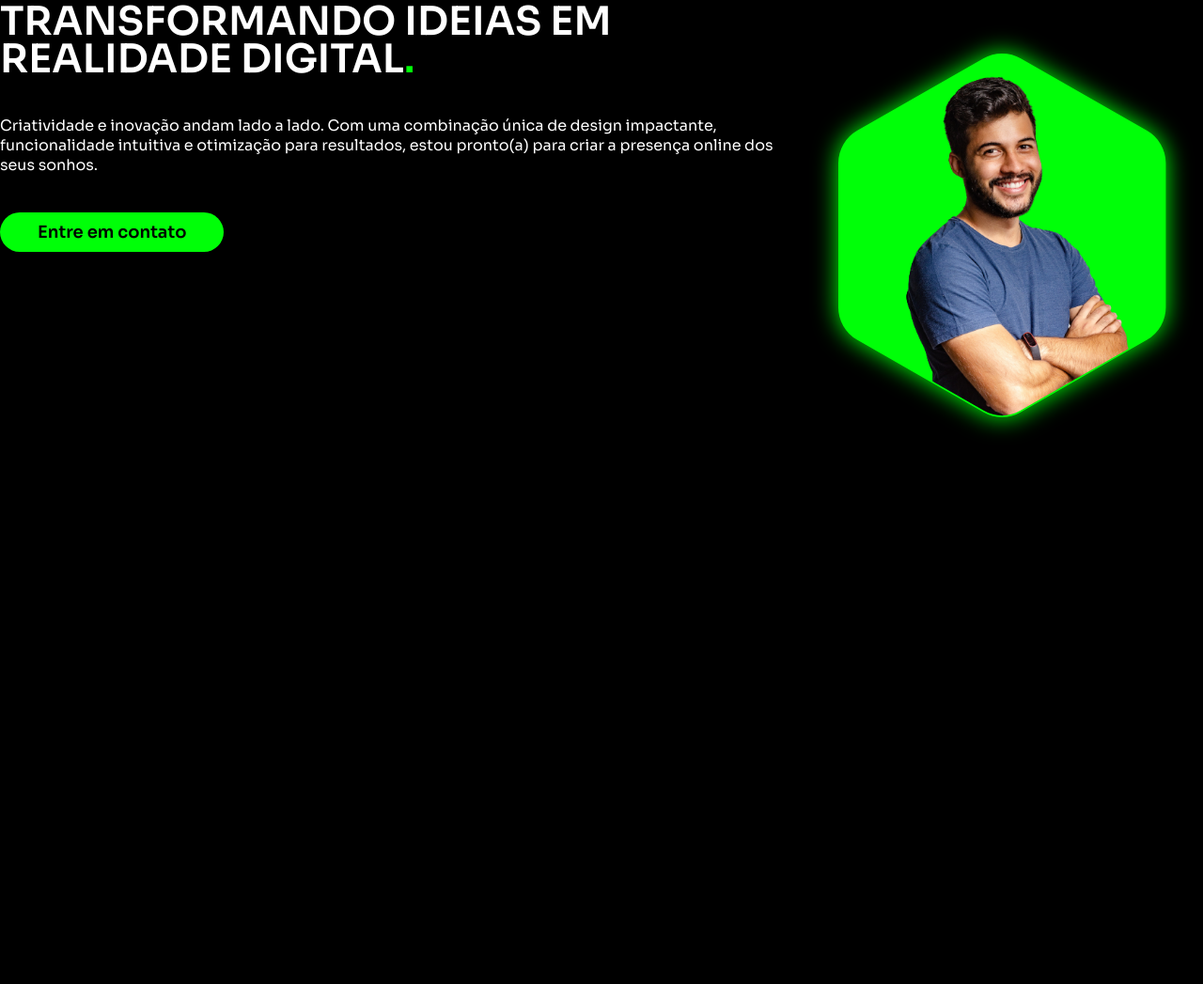
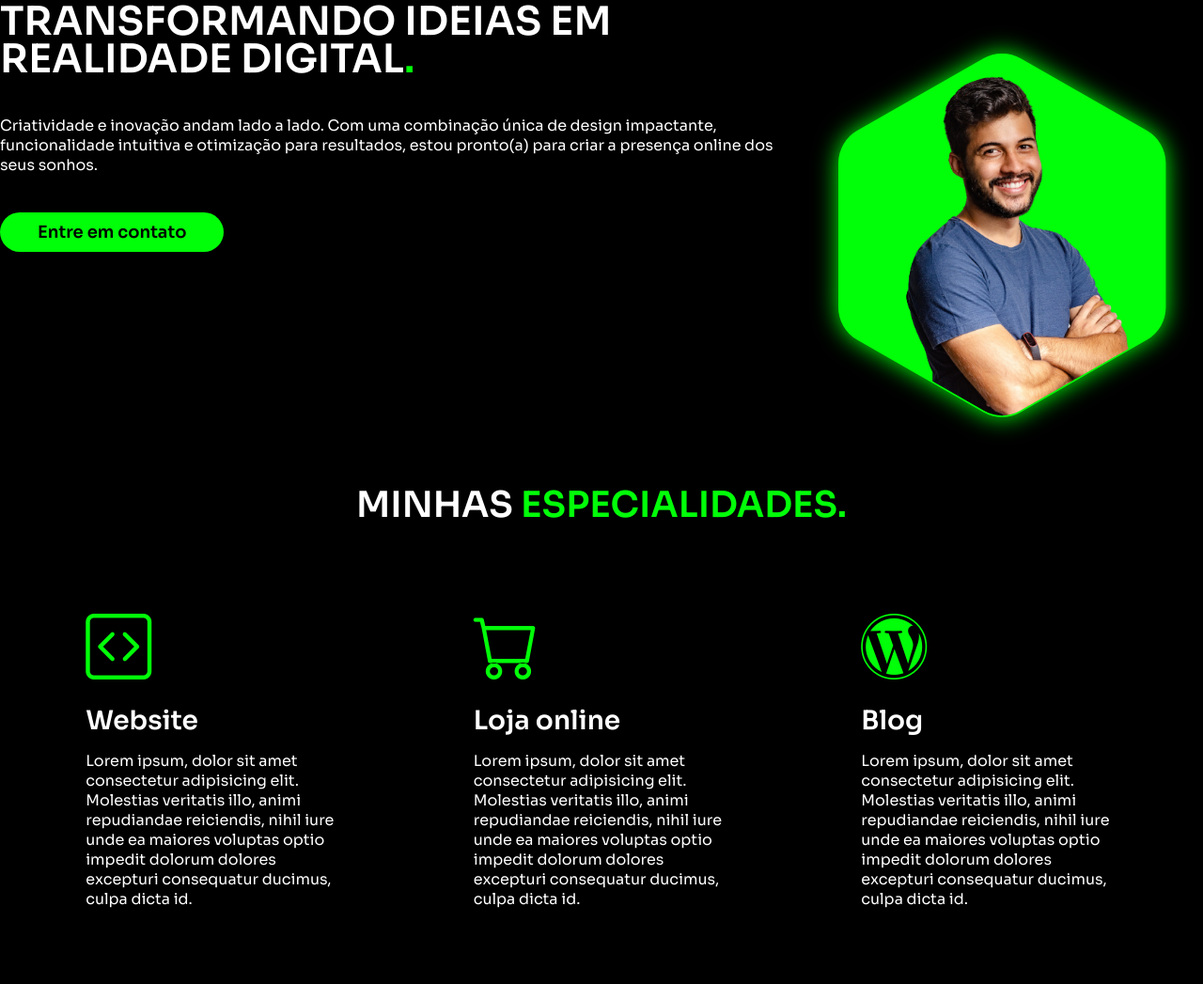
Before and after one commit to vdonoladev/portfolio, a plain HTML site: page index.html in a window 1280 px wide. Shown: the part 156-1203 px from the top of the page at 94% size. Before the commit the page ends 800 px from the top, so only its background shows below. Drawn offline with nearby package versions, Linux system fonts and the light colour scheme.

Commit message:
feat: adding especialidades section

```diff
--- a/index.html
+++ b/index.html
@@ -9,6 +9,10 @@
     <link
       href="https://fonts.googleapis.com/css2?family=Poppins:ital,wght@0,100;0,200;0,300;0,400;0,500;0,600;0,700;0,800;0,900;1,100;1,200;1,300;1,400;1,500;1,600;1,700;1,800;1,900&family=Sora:wght@300;400;500;600&display=swap"
       rel="stylesheet"
+    />
+    <link
+      rel="stylesheet"
+      href="https://cdn.jsdelivr.net/npm/bootstrap-icons@1.10.5/font/bootstrap-icons.css"
     />
     <link rel="stylesheet" href="style.css" />
 
@@ -69,6 +73,43 @@
           </div>
         </div>
       </section>
+      <section class="especialidades">
+        <div class="interface">
+          <h2 class="titulo">MINHAS <span>ESPECIALIDADES.</span></h2>
+          <div class="flex">
+            <div class="especialidades-box">
+              <i class="bi bi-code-square"></i>
+              <h3>Website</h3>
+              <p>
+                Lorem ipsum, dolor sit amet consectetur adipisicing elit.
+                Molestias veritatis illo, animi repudiandae reiciendis, nihil
+                iure unde ea maiores voluptas optio impedit dolorum dolores
+                excepturi consequatur ducimus, culpa dicta id.
+              </p>
+            </div>
+            <div class="especialidades-box">
+              <i class="bi bi-cart"></i>
+              <h3>Loja online</h3>
+              <p>
+                Lorem ipsum, dolor sit amet consectetur adipisicing elit.
+                Molestias veritatis illo, animi repudiandae reiciendis, nihil
+                iure unde ea maiores voluptas optio impedit dolorum dolores
+                excepturi consequatur ducimus, culpa dicta id.
+              </p>
+            </div>
+            <div class="especialidades-box">
+              <i class="bi bi-wordpress"></i>
+              <h3>Blog</h3>
+              <p>
+                Lorem ipsum, dolor sit amet consectetur adipisicing elit.
+                Molestias veritatis illo, animi repudiandae reiciendis, nihil
+                iure unde ea maiores voluptas optio impedit dolorum dolores
+                excepturi consequatur ducimus, culpa dicta id.
+              </p>
+            </div>
+          </div>
+        </div>
+      </section>
     </main>
   </body>
 </html>
--- a/style.css
+++ b/style.css
@@ -31,6 +31,16 @@ body {
   border-radius: 30px;
   cursor: pointer;
   transition: 0.2s;
+}
+
+h2.titulo {
+  color: white;
+  font-size: 38px;
+  text-align: center;
+}
+
+h2.titulo span {
+  color: #00ff08;
 }
 
 /* Estilo do Cabeçalho */
@@ -111,3 +121,36 @@ section .topo-do-site .flex {
     top: 30px;
   }
 }
+
+/* ESTILO DAS ESPECIALIDADES */
+
+section.especialidades {
+  padding: 40px 4%;
+}
+
+section.especialidades .flex {
+  gap: 60px;
+}
+
+.especialidades .especialidades-box {
+  color: white;
+  padding: 40px;
+  border-radius: 20px;
+  margin-top: 45px;
+  transition: .2s;
+}
+
+.especialidades .especialidades-box:hover {
+  transform: scale(1.05);
+  box-shadow: 0 0 8px #ffffff78;
+}
+
+.especialidades .especialidades-box i {
+  font-size: 70px;
+  color: #00ff08;
+}
+
+.especialidades .especialidades-box h3 {
+  font-size: 28px;
+  margin: 15px 0;
+}
```
